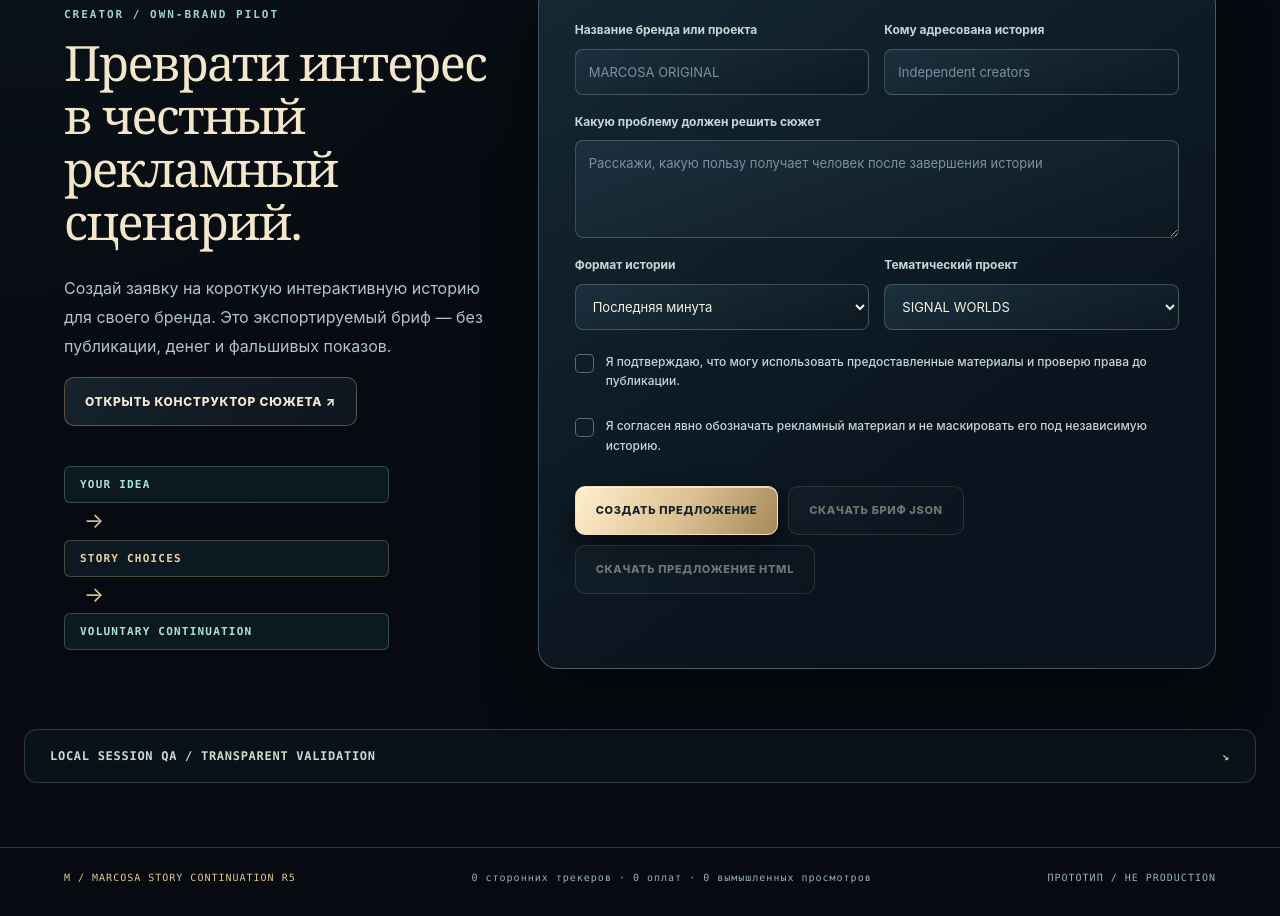
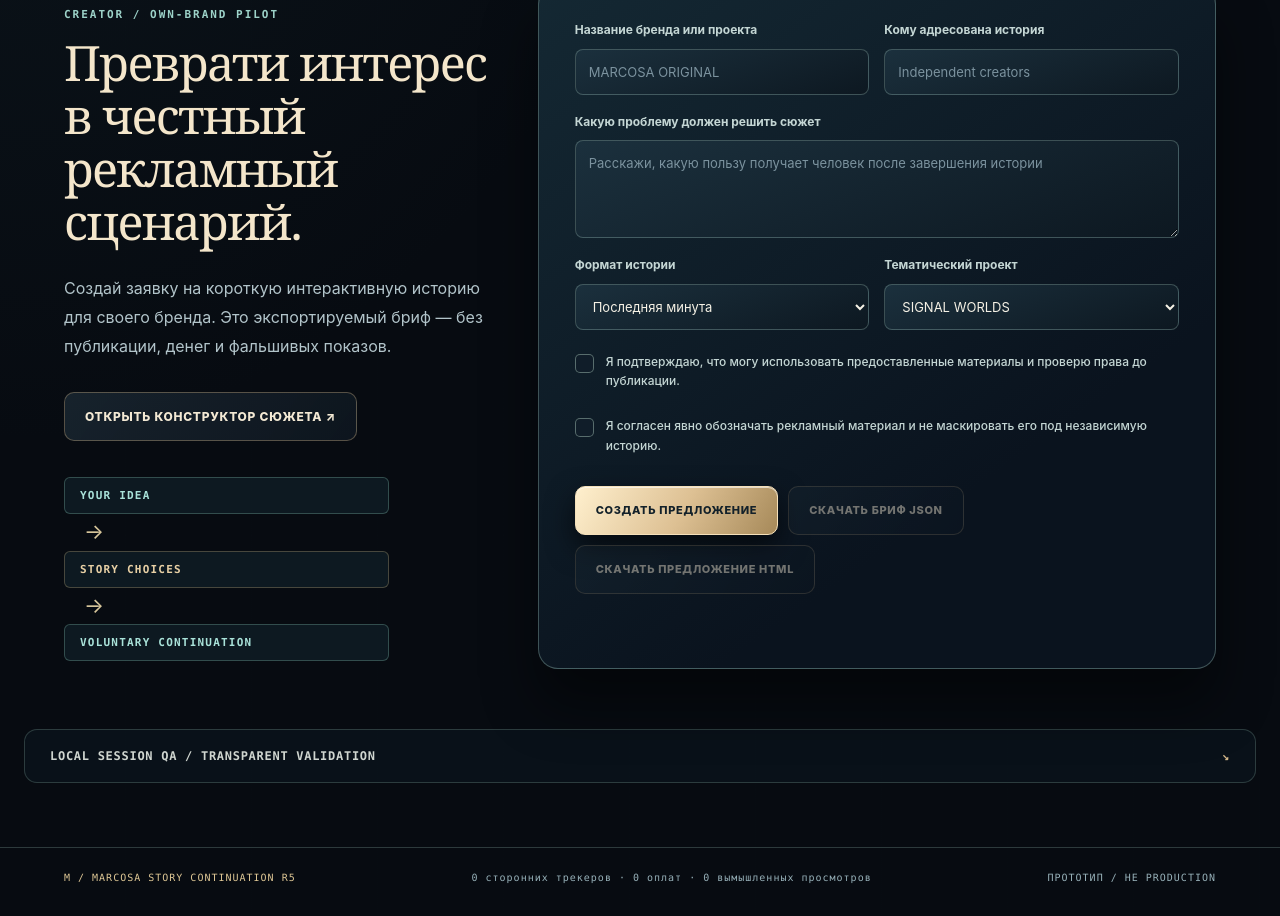
Before and after one commit to osmanosmanov6880-bot/marcosa-fusion, a plain HTML site: page site/stories.html in a window 1280 px wide. Shown: the part 2240-3156 px from the top of the page. Drawn offline with Linux system fonts and the light colour scheme.

Commit message:
style(R8): integrate Creator Engine CTA into existing brand studio layout

```diff
--- a/site/stories.css
+++ b/site/stories.css
@@ -146,7 +146,8 @@ button,input,select,textarea{font:inherit}button{cursor:pointer}a{color:inherit}
 .ms-studio-intro{padding:23px 10px 0 0}
 .ms-studio-intro h2{font:normal clamp(36px,3.8vw,59px)/1.09 Georgia,serif;letter-spacing:-.036em;margin:0 0 26px;max-width:510px;color:#f4e6cb}
 .ms-studio-intro>p:not(.ms-kicker){font-size:16px;line-height:1.8;color:#b2c4ca;max-width:480px}
-.ms-studio-sample{display:grid;gap:11px;margin-top:40px;max-width:325px}
+.ms-creator-link{display:inline-flex;max-width:345px;margin-top:15px;margin-bottom:8px}
+.ms-studio-sample{display:grid;gap:11px;margin-top:28px;max-width:325px}
 .ms-studio-sample span{font:700 11px ui-monospace,Consolas,monospace;letter-spacing:.11em;color:#a9e2d9;border:1px solid #69978e6a;padding:11px 15px;border-radius:6px;background:#17303b66}
 .ms-studio-sample span:nth-of-type(2){color:#e8d0a5;border-color:#a08e6666}
 .ms-studio-sample i{color:#d7c69b;font-size:21px;font-style:normal;line-height:.7;margin-left:20px}
```
